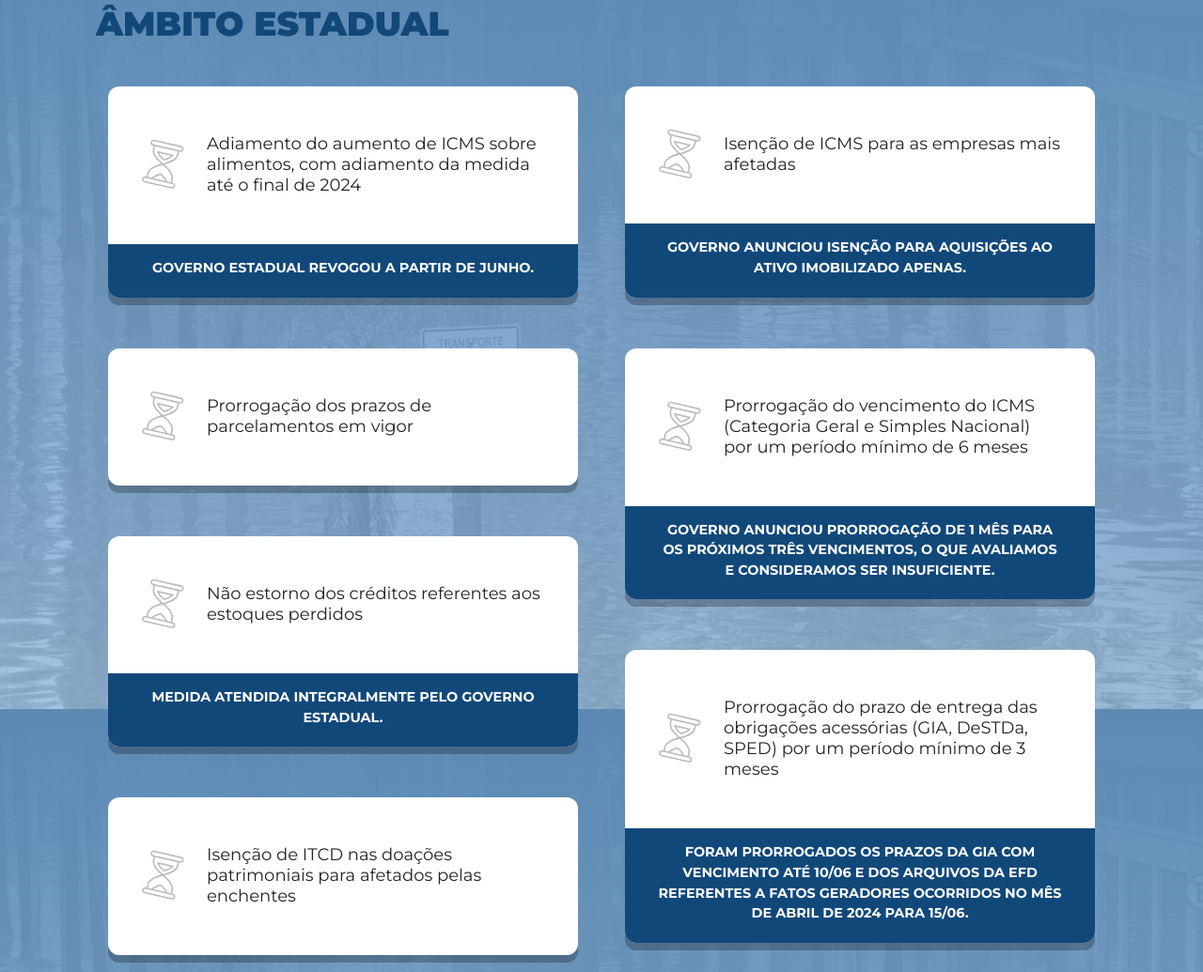
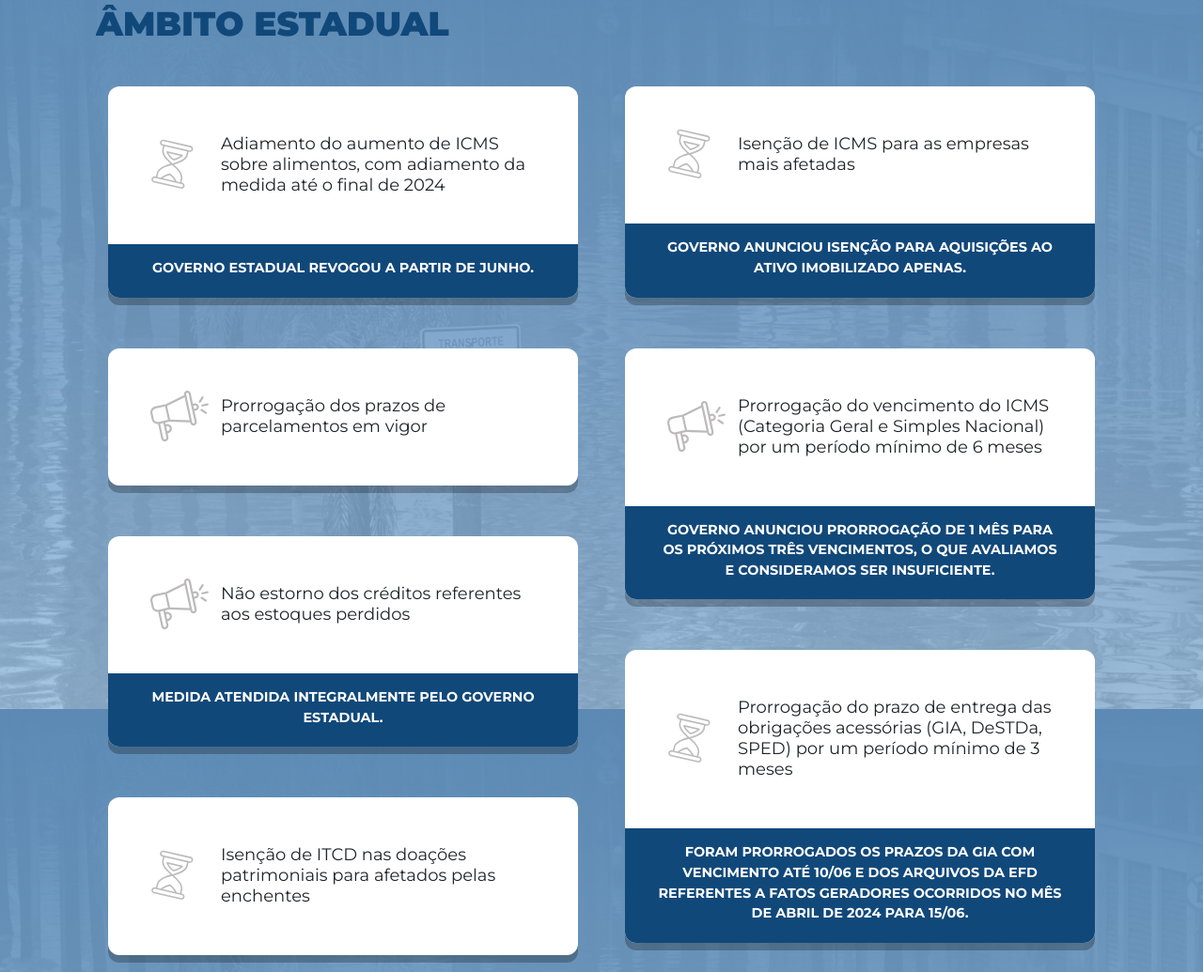
Before and after one commit to ObjetosGETE/demandas_fecomerciors, a plain HTML site: page index.html in a window 1280 px wide. Shown: the part 2018-3053 px from the top of the page at 94% size. Drawn offline with nearby package versions, Linux system fonts and the light colour scheme.

Commit message:
Alteração dos icones

```diff
--- a/assets/css/estilos.css
+++ b/assets/css/estilos.css
@@ -47,7 +47,7 @@
     --ico-tempo: "../img/ico-tempo.svg";
     --ico-tempo-png: "../img/ico-tempo.png";
     --ico-megafone: "../img/ico-megafone.svg";
-    --ico-tempo-png: "../img/ico-megafone.png";
+    --ico-megafone-png: "../img/ico-megafone.png";
     --ico-bars: "../img/ico-bars.svg";
     --ico-bars-png: "../img/ico-bars.png";
 
@@ -140,11 +140,16 @@
   box-shadow: 0 8px 0 rgba(0,0,0,0.25);
   overflow: hidden;
 }
+.ico-tempo {
+  background: url(../img/ico-tempo.svg) center left no-repeat;
+}
+.ico-megafone {
+  background: url(../img/ico-megafone.svg) center left no-repeat;
+}
+.box [class^="ico-"] {
+  padding-left: 75px;
 
-.box [class^="ico-"] {
-  padding-left: 70px;
-  background: url(../img/ico-tempo.svg) center left no-repeat;
-  margin-left: 35px;
+  margin-left: 45px;
   margin-right: 35px;
   margin-top: 35px;
   margin-bottom: 37px;
--- a/index.html
+++ b/index.html
@@ -127,7 +127,8 @@
                     </div>
                     <div class="col-12">
                         <div class="box">
-                            <p class="ico-tempo">Revisão da tabela de <strong>valor venal</strong> dos imóveis, visando
+                            <p class="ico-megafone">Revisão da tabela de <strong>valor venal</strong> dos imóveis,
+                                visando
                                 retificar a base
                                 de cálculo do IPTU
                                 e da
@@ -171,7 +172,8 @@
                     </div>
                     <div class="col-md-6 mb-4">
                         <div class="box">
-                            <p class="ico-tempo">Prorrogação do vencimento do ICMS (Categoria Geral e Simples Nacional)
+                            <p class="ico-megafone">Prorrogação do vencimento do ICMS (Categoria Geral e Simples
+                                Nacional)
                                 por um período
                                 mínimo de 6 meses</p>
                             <p class="txt-apoio">
@@ -182,13 +184,13 @@
                     </div>
                     <div class="col-md-6 mb-4">
                         <div class="box">
-                            <p class="ico-tempo">Prorrogação dos prazos de parcelamentos em vigor</p>
+                            <p class="ico-megafone">Prorrogação dos prazos de parcelamentos em vigor</p>
                         </div>
                     </div>
 
                     <div class="col-md-6 mb-4">
                         <div class="box">
-                            <p class="ico-tempo">Não estorno dos créditos referentes aos estoques perdidos</p>
+                            <p class="ico-megafone">Não estorno dos créditos referentes aos estoques perdidos</p>
                             <p class="txt-apoio">
                                 Medida atendida integralmente pelo Governo Estadual.
                             </p>
@@ -230,7 +232,7 @@
                 <div class="row grid">
                     <div class="col-md-6 mb-4">
                         <div class="box">
-                            <p class="ico-tempo">Investimentos rápidos e suficientes para a recuperação da
+                            <p class="ico-megafone">Investimentos rápidos e suficientes para a recuperação da
                                 infraestrutura rodoviária do
                                 estado
                             </p>
@@ -242,7 +244,7 @@
                     </div>
                     <div class="col-md-6 mb-4">
                         <div class="box">
-                            <p class="ico-tempo">Auxílio para as prefeituras para recuperação urbana
+                            <p class="ico-megafone">Auxílio para as prefeituras para recuperação urbana
                             </p>
                             <p class="txt-apoio">
                                 Governo Federal liberou recursos aos municípios, no entanto visando à assistência e em
@@ -252,7 +254,7 @@
                     </div>
                     <div class="col-md-6 mb-4">
                         <div class="box">
-                            <p class="ico-tempo">Suspensão dos pagamentos da dívida do Governo Estadual com o Governo
+                            <p class="ico-megafone">Suspensão dos pagamentos da dívida do Governo Estadual com o Governo
                                 Federal, com
                                 condicionamento dos recursos para investimentos de reconstrução
                             </p>
@@ -271,7 +273,8 @@
                     </div>
                     <div class="col-md-6 mb-4">
                         <div class="box">
-                            <p class="ico-tempo">Adiamento das parcelas dos programas de negociação administrados pela
+                            <p class="ico-megafone">Adiamento das parcelas dos programas de negociação administrados
+                                pela
                                 PGFN
                             </p>
                             <p class="txt-apoio">
@@ -281,7 +284,7 @@
                     </div>
                     <div class="col-md-6 mb-4">
                         <div class="box">
-                            <p class="ico-tempo">Prorrogação dos vencimentos dos tributos administrados pela Receita
+                            <p class="ico-megafone">Prorrogação dos vencimentos dos tributos administrados pela Receita
                                 Federal, incluindo
                                 CPP
                             </p>
@@ -293,7 +296,8 @@
                     </div>
                     <div class="col-md-6 mb-4">
                         <div class="box">
-                            <p class="ico-tempo">Prorrogação do vencimento dos tributos das empresas do Simples Nacional
+                            <p class="ico-megafone">Prorrogação do vencimento dos tributos das empresas do Simples
+                                Nacional
                             </p>
                             <p class="txt-apoio">
                                 O CGSN prorrogou por 1 mês os próximos dois vencimentos do SN, o que avaliamos e
@@ -303,7 +307,7 @@
                     </div>
                     <div class="col-md-6 mb-4">
                         <div class="box">
-                            <p class="ico-tempo">Aumento dos prazos anunciados para prorrogação tributária do Simples
+                            <p class="ico-megafone">Aumento dos prazos anunciados para prorrogação tributária do Simples
                                 Nacional e
                                 inclusão de todos os municípios
                             </p>
@@ -311,7 +315,7 @@
                     </div>
                     <div class="col-md-6 mb-4">
                         <div class="box">
-                            <p class="ico-tempo">Dedutibilidade das doações do IRPJ
+                            <p class="ico-megafone">Dedutibilidade das doações do IRPJ
                             </p>
                         </div>
                     </div>
@@ -325,7 +329,7 @@
                     </div>
                     <div class="col-md-6 mb-4">
                         <div class="box">
-                            <p class="ico-tempo">Suspensão da exigibilidade dos recolhimentos FGTS
+                            <p class="ico-megafone">Suspensão da exigibilidade dos recolhimentos FGTS
                             </p>
                             <p class="txt-apoio">
                                 O MTE suspendeu recolhimentos até julho para os 46 municípios em estado de calamidade.
@@ -334,7 +338,7 @@
                     </div>
                     <div class="col-md-6 mb-4">
                         <div class="box">
-                            <p class="ico-tempo">Flexibilização dos prazos para aplicação de férias individuais e
+                            <p class="ico-megafone">Flexibilização dos prazos para aplicação de férias individuais e
                                 concessão de férias
                                 coletivas
                             </p>
@@ -391,13 +395,14 @@
                     </div>
                     <div class="col-md-6 mb-4">
                         <div class="box">
-                            <p class="ico-tempo">Recursos a fundo perdido para as empresas mais afetadas
+                            <p class="ico-megafone">Recursos a fundo perdido para as empresas mais afetadas
                             </p>
                         </div>
                     </div>
                     <div class="col-md-6 mb-4">
                         <div class="box">
-                            <p class="ico-tempo">Linhas de crédito facilitadas para recomposição de capital produtivo e
+                            <p class="ico-megafone">Linhas de crédito facilitadas para recomposição de capital produtivo
+                                e
                                 estoques
                             </p>
                             <p class="txt-apoio">
@@ -408,7 +413,8 @@
                     </div>
                     <div class="col-md-6 mb-4">
                         <div class="box">
-                            <p class="ico-tempo">Prorrogação do vencimento das parcelas do Pronampe nos financiamentos
+                            <p class="ico-megafone">Prorrogação do vencimento das parcelas do Pronampe nos
+                                financiamentos
                                 em andamento
                             </p>
                             <p class="txt-apoio">
@@ -419,7 +425,7 @@
                     </div>
                     <div class="col-md-6 mb-4">
                         <div class="box">
-                            <p class="ico-tempo">Mediação por parte da entidade reguladora de seguros privados para
+                            <p class="ico-megafone">Mediação por parte da entidade reguladora de seguros privados para
                                 aceleração do
                                 pagamento de sinistros para as empresas que tinham seguros
                             </p>
```
